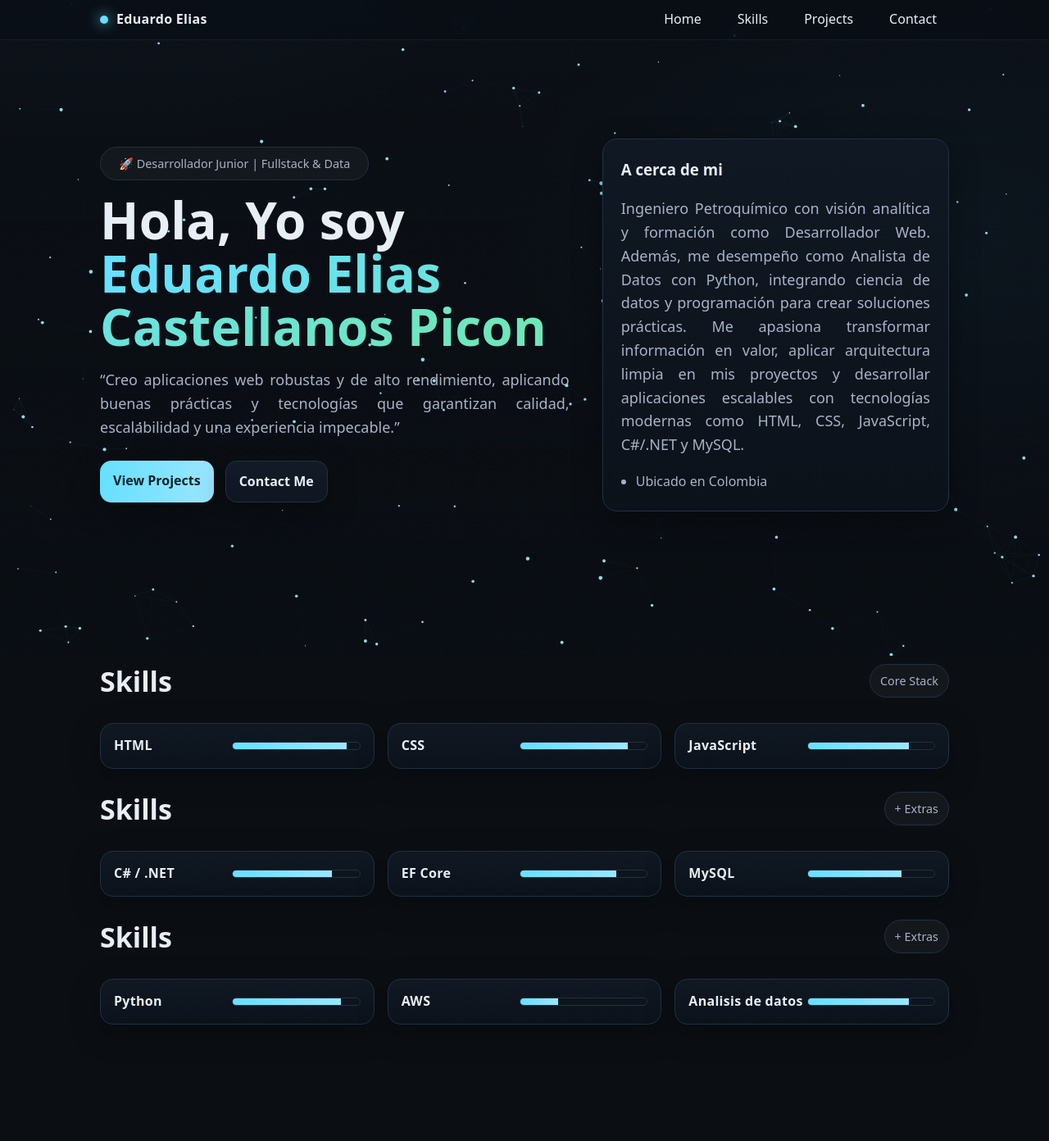
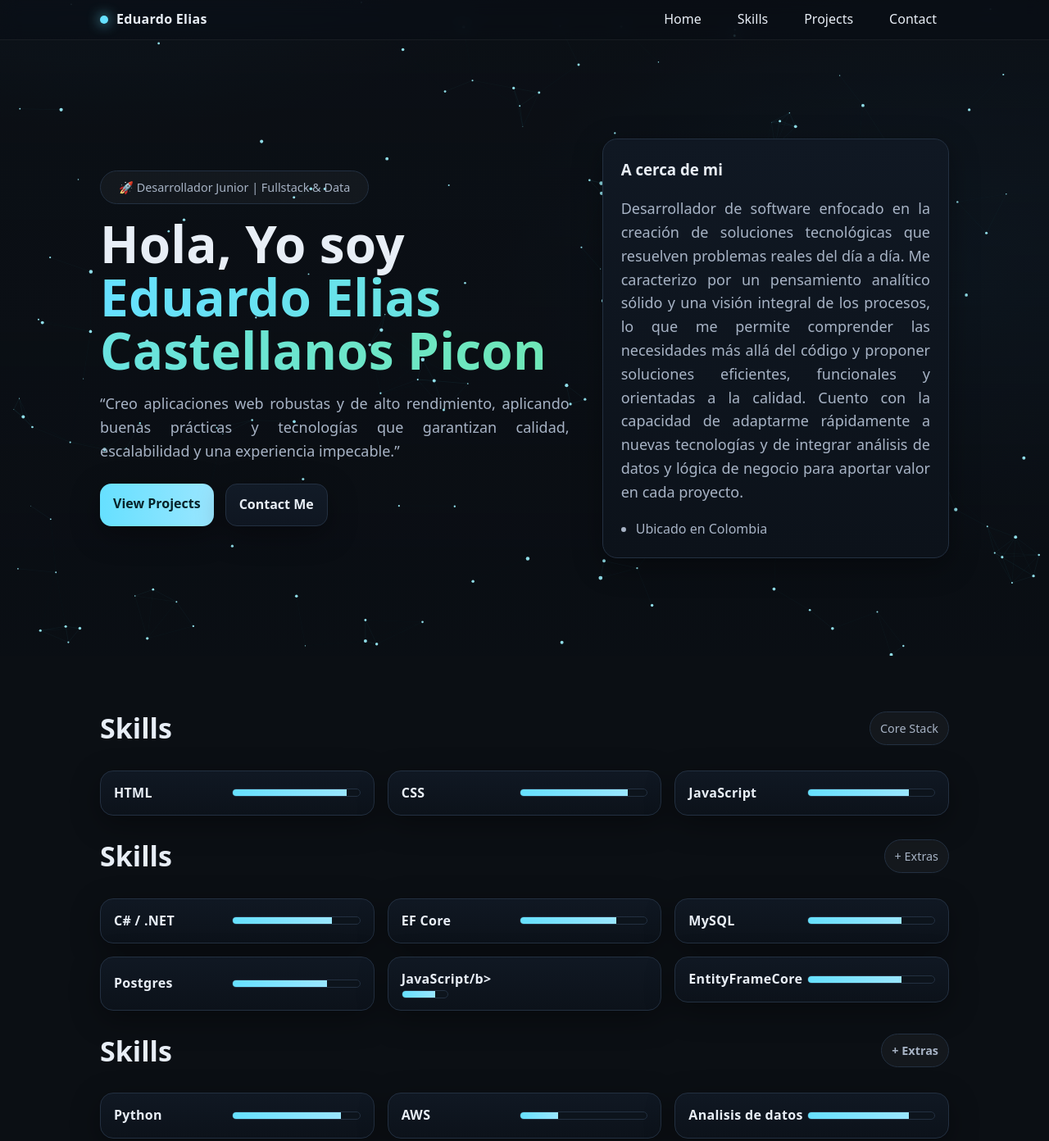
Before and after one commit to EduardoCastellanosP/portafolio, a plain HTML site: page index.html in a window 1280 px wide. Shown: the top 1392 px of the page at 82% size. Drawn offline with Linux system fonts and the light colour scheme.

Commit message:
New Changes

```diff
--- a/index.html
+++ b/index.html
@@ -194,9 +194,7 @@
       <div class="card" style="padding:22px">
         <h3 style="margin-top:0">A cerca de mi</h3>
         <p class="subtitle">
-         Ingeniero Petroquímico con visión analítica y formación como Desarrollador Web.
-Además, me desempeño como Analista de Datos con Python, integrando ciencia de datos y programación para crear soluciones prácticas.
-Me apasiona transformar información en valor, aplicar arquitectura limpia en mis proyectos y desarrollar aplicaciones escalables con tecnologías modernas como HTML, CSS, JavaScript, C#/.NET y MySQL.
+Desarrollador de software enfocado en la creación de soluciones tecnológicas que resuelven problemas reales del día a día. Me caracterizo por un pensamiento analítico sólido y una visión integral de los procesos, lo que me permite comprender las necesidades más allá del código y proponer soluciones eficientes, funcionales y orientadas a la calidad. Cuento con la capacidad de adaptarme rápidamente a nuevas tecnologías y de integrar análisis de datos y lógica de negocio para aportar valor en cada proyecto.
         </p>
         <ul style="margin:0;padding-left:18px;color:var(--muted)">
           <li>Ubicado en Colombia</li>
@@ -237,6 +235,10 @@ Me apasiona transformar información en valor, aplicar arquitectura limpia en mi
           <div class="skill card"><b>C# / .NET</b><div class="meter"><span style="width:78%"></span></div></div>
           <div class="skill card"><b>EF Core</b><div class="meter"><span style="width:76%"></span></div></div>
           <div class="skill card"><b>MySQL</b><div class="meter"><span style="width:74%"></span></div></div>
+          <div class="skill card"><b>Postgres</b><div class="meter"><span style="width:74%"></span></div></div>
+          <div class="skill card"><b>JavaScript/b><div class="meter"><span style="width:74%"></span></div></div>
+          <div class="skill card"><b>EntityFrameCore</b><div class="meter"><span style="width:74%"></span></div></div>
+
 
         </div>
       </div>
```
